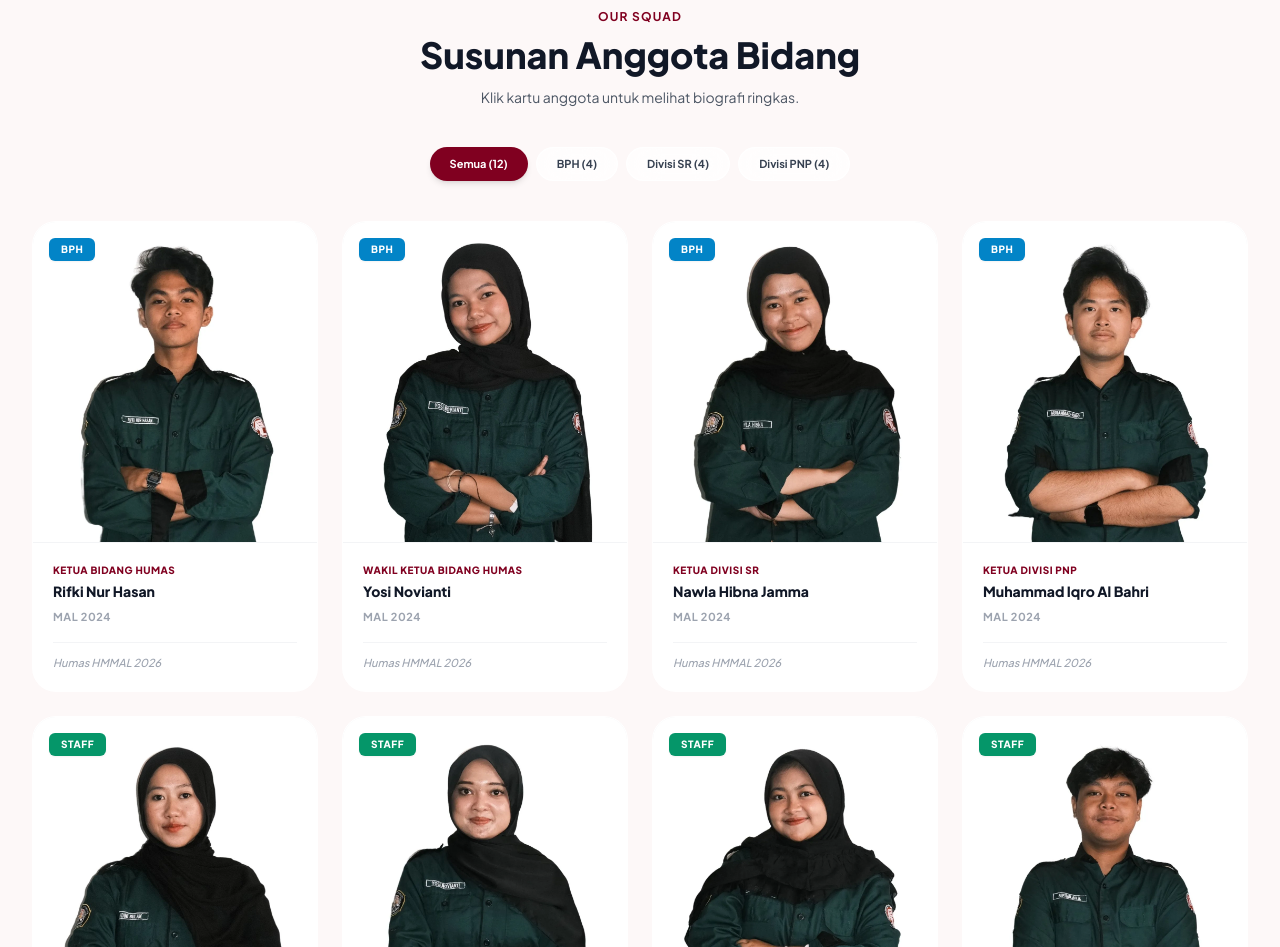
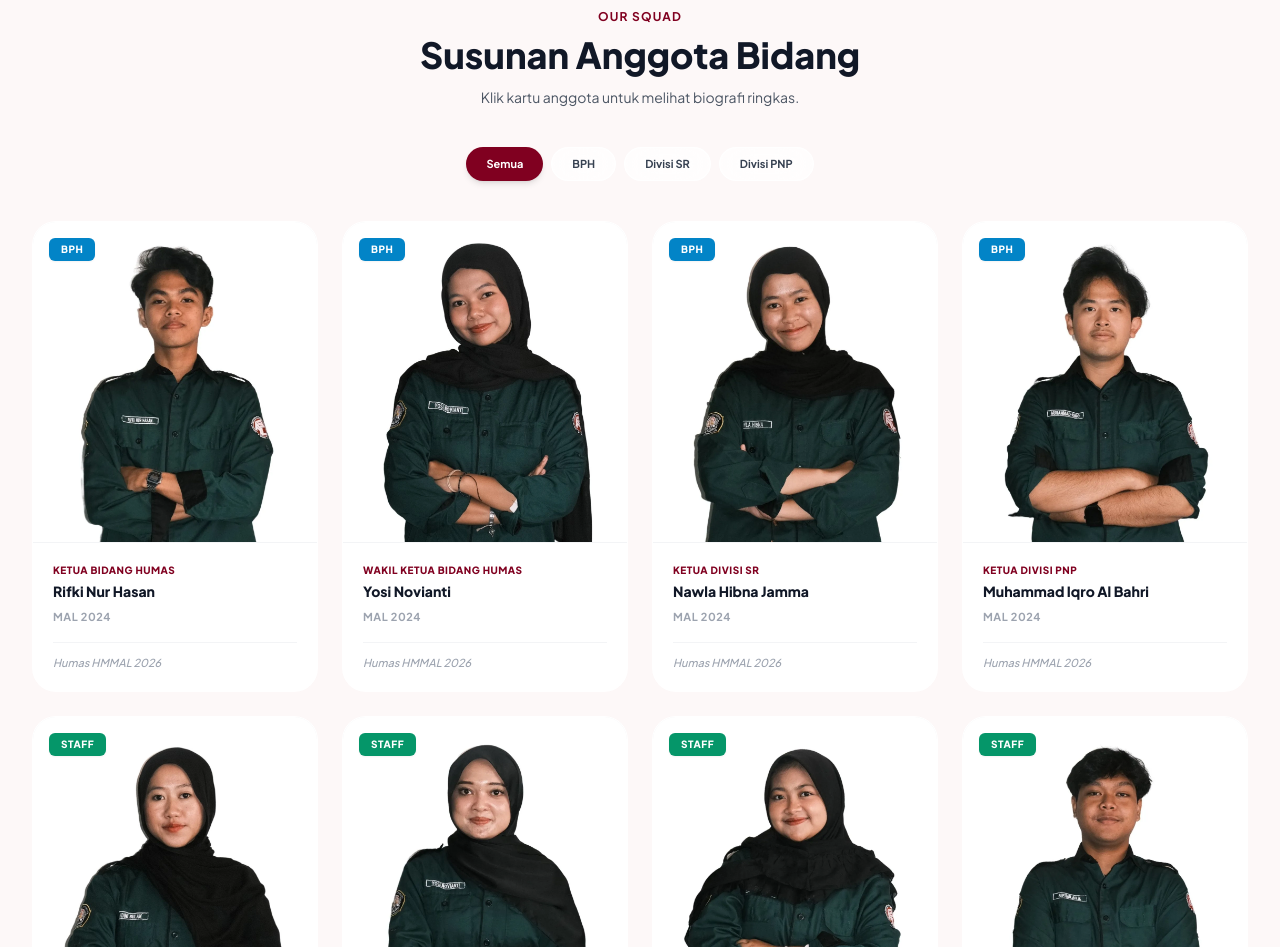
Before and after one commit to humashmmalundip-netizen/humas-hmmal, a website: page index.html in a window 1280 px wide. Shown: the part 3134-4081 px from the top of the page. Drawn offline with Linux system fonts and the light colour scheme.

Commit message:
menghilangkan jumlah staff (angka)

```diff
--- a/index.html
+++ b/index.html
@@ -394,10 +394,10 @@
 
         <!-- Filter Tab Buttons -->
         <div class="flex flex-wrap justify-center gap-2 mb-10">
-            <button onclick="filterMembers('all')" class="member-filter-btn px-5 py-2 rounded-full text-[11px] font-bold transition-all bg-maroon-800 text-white shadow-md active-filter" data-filter="all">Semua (12)</button>
-            <button onclick="filterMembers('bph')" class="member-filter-btn px-5 py-2 rounded-full text-[11px] font-bold glass-card text-gray-700 hover:bg-white" data-filter="bph">BPH (4)</button>
-            <button onclick="filterMembers('sr')" class="member-filter-btn px-5 py-2 rounded-full text-[11px] font-bold glass-card text-gray-700 hover:bg-white" data-filter="sr">Divisi SR (4)</button>
-            <button onclick="filterMembers('pnp')" class="member-filter-btn px-5 py-2 rounded-full text-[11px] font-bold glass-card text-gray-700 hover:bg-white" data-filter="pnp">Divisi PNP (4)</button>
+            <button onclick="filterMembers('all')" class="member-filter-btn px-5 py-2 rounded-full text-[11px] font-bold transition-all bg-maroon-800 text-white shadow-md active-filter" data-filter="all">Semua</button>
+            <button onclick="filterMembers('bph')" class="member-filter-btn px-5 py-2 rounded-full text-[11px] font-bold glass-card text-gray-700 hover:bg-white" data-filter="bph">BPH</button>
+            <button onclick="filterMembers('sr')" class="member-filter-btn px-5 py-2 rounded-full text-[11px] font-bold glass-card text-gray-700 hover:bg-white" data-filter="sr">Divisi SR</button>
+            <button onclick="filterMembers('pnp')" class="member-filter-btn px-5 py-2 rounded-full text-[11px] font-bold glass-card text-gray-700 hover:bg-white" data-filter="pnp">Divisi PNP</button>
         </div>
 
         <!-- Member Cards Grid Container (4 CARDS PER ROW ON DESKTOP - SESUAI FOTO CONTOH 2) -->
```
